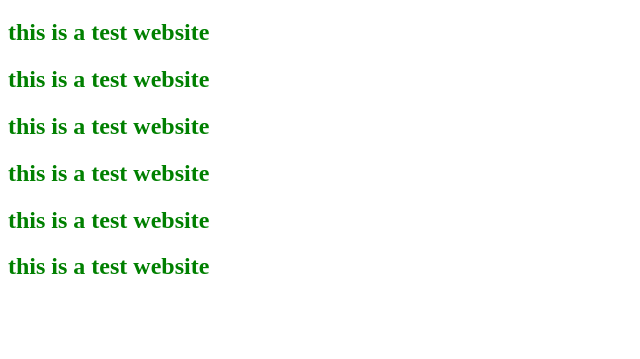
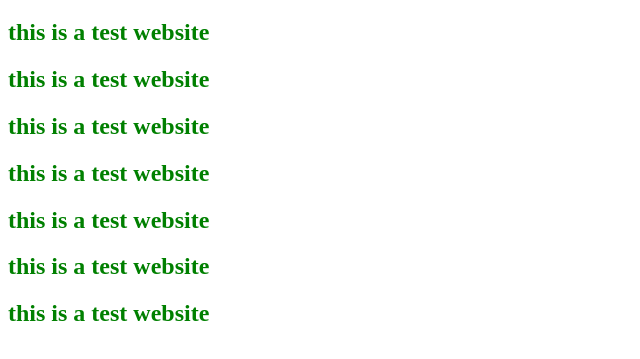
Before and after one commit to pythoncpp/website-v1, a plain HTML site: page index.html in a window 1280 px wide. Shown: the part 61-420 px from the top of the page, without its empty margins (0-640 px from the left). Drawn offline with Linux system fonts and the light colour scheme.

Commit message:
testing the changes

```diff
--- a/index.html
+++ b/index.html
@@ -25,5 +25,6 @@
   <h2>this is a test website</h2>
   <h2>this is a test website</h2>
   <h2>this is a test website</h2>
+  <h2>this is a test website</h2>
 </body>
 </html>
```
